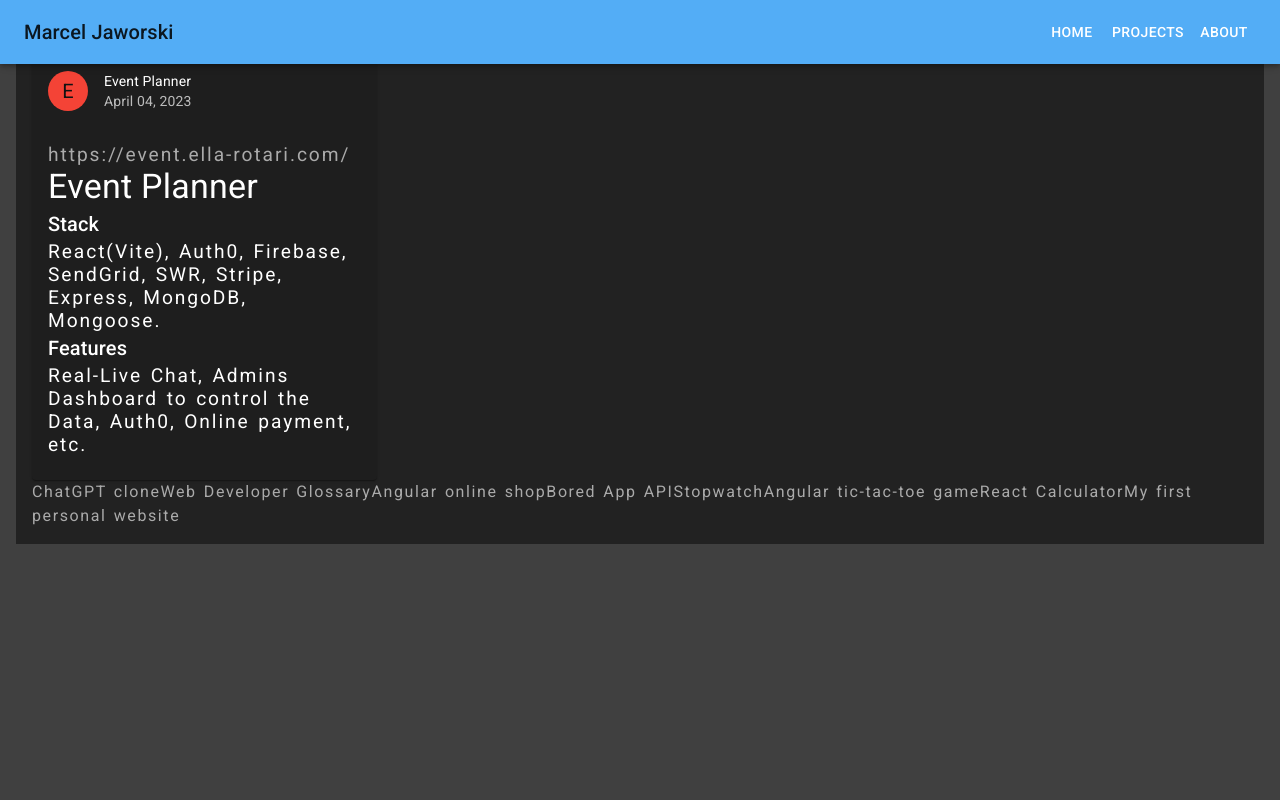
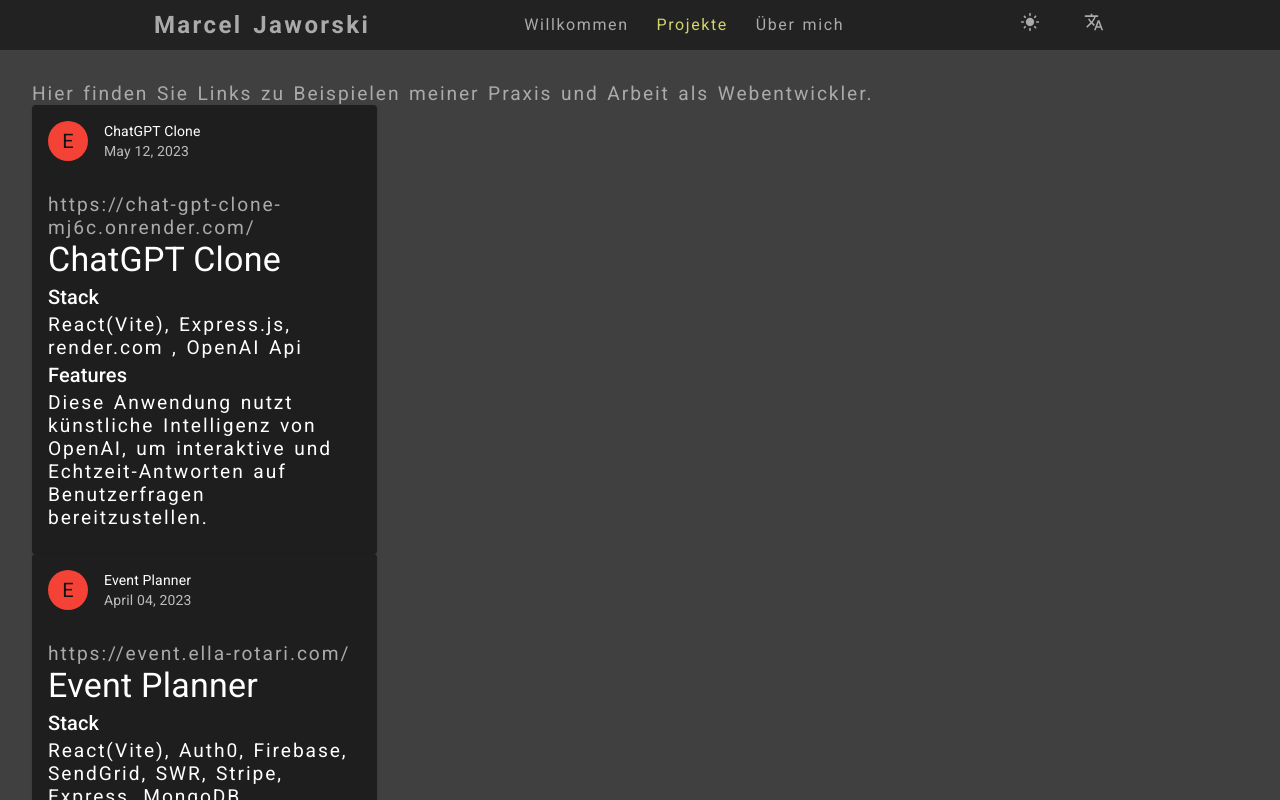
Before and after one commit to marceljaworski/portfolio, a React (Vite) app: page /projects in a window 1280 px wide. Shown: the top 800 px of the page. Built offline with nearby package versions, Linux system fonts and the light colour scheme.

Commit message:
card project.map

```diff
--- a/src/App.scss
+++ b/src/App.scss
@@ -17,9 +17,7 @@
 		color: $primary;
 	}
 
-	.main {
-		background-color: $background-dark;
-	}
+
 
 }
 .light {
@@ -33,9 +31,7 @@
 		color: $primary;
 	}
 
-	.main {
-		background-color: $gray1;
-	}
+
 }
 
 .App {
@@ -52,34 +48,34 @@
 		text-decoration: none;
 	}
 
-	// .nav {
-	// 	width: 100%;
-	// 	height: 50px;
-	// 	background-color: $background-dark;
-	// 	display: flex;
-	// 	align-items: center;
-	// 	justify-content: space-evenly;
-	// 	position: relative;
-	// 	.nav-items {
-	// 		width: 25%;
-	// 		display: flex;
-	// 		justify-content: space-between;
-	// 	}
-	// 	.nav-icons {
-	// 		width: 10%;
-	// 		display: flex;
-	// 		justify-content: space-around;
-	// 	}
-	// 	.icon {
-	// 		color: $primary;
-	// 	}
+	.nav {
+		width: 100%;
+		height: 50px;
+		background-color: $background-dark;
+		display: flex;
+		align-items: center;
+		justify-content: space-evenly;
+		position: relative;
+		.nav-items {
+			width: 25%;
+			display: flex;
+			justify-content: space-between;
+		}
+		.nav-icons {
+			width: 10%;
+			display: flex;
+			justify-content: space-around;
+		}
+		.icon {
+			color: $primary;
+		}
 
-	// 	a.active {
-	// 		color: rgb(211, 211, 110);
-	// 	}
+		a.active {
+			color: rgb(211, 211, 110);
+		}
 
 
-	// }
+	}
 
 	.main {
 		margin: 1rem;
--- a/src/App.tsx
+++ b/src/App.tsx
@@ -1,25 +1,26 @@
 import './App.scss';
-import { Routes, Route, Navigate} from 'react-router-dom';
+import { Routes, Route, Navigate, NavLink} from 'react-router-dom';
 import { PageWelcome } from './pages/PageWelcome';
 import { PageProjects } from './pages/PageProjects';
 import { PageAbout } from './pages/PageAbout';
 import { Page404 } from './pages/Page404';
-// import { LanguageChooser } from './components/LanguageChooser';
-// import { Theme } from './components/Theme';
+import { LanguageChooser } from './components/LanguageChooser';
+import { Theme } from './components/Theme';
 import { AppContext } from './AppContext';
 import { useContext } from 'react';
 
-
-import { Navbar } from './components/Navbar/Nabvar';
+// import { Navbar } from './components/Navbar/Nabvar';
 
 
 function App() {
 	const { data, lightMode } = useContext(AppContext);
 
 
+
+
 	return (
 		<div className={"App "+ (lightMode ? 'light' : 'dark')}>
-			{/* <nav className='nav'>
+			<nav className='nav'>
 				<NavLink to="/welcome"><h1>Marcel Jaworski</h1></NavLink>
 				<div className='nav-items'>
 					<NavLink to="/welcome">{data.navText[0]}</NavLink>
@@ -30,10 +31,11 @@ function App() {
 					<Theme/>
 					<LanguageChooser/>
 				</div>
-			</nav> */}
+			</nav>
 
 
-			<Navbar/>
+			{/* <Navbar /> */}
+
 
 
 
--- a/src/AppContext.tsx
+++ b/src/AppContext.tsx
@@ -10,6 +10,7 @@ interface Lang {
 interface Data {
     [key: string]: any;
 }
+
 
 interface IAppContext {
     language: string;
@@ -30,6 +31,7 @@ export const AppProvider: React.FC<IAppProvider> = ({ children }) => {
     const [language, setLanguage] = useState("de");
     const [data, setData] = useState(dataDE);
     const [ lightMode, setLightMode ] = useState(false);
+
 
     const languages = [
         {
@@ -63,6 +65,8 @@ export const AppProvider: React.FC<IAppProvider> = ({ children }) => {
                 changeLanguage,
                 setLightMode,
                 lightMode,
+
+
             }}>
             {children}
         </AppContext.Provider>
--- a/src/content/dataDE.json
+++ b/src/content/dataDE.json
@@ -5,9 +5,33 @@
     },
     "pageProjects": {
         "paragraph": "Hier finden Sie Links zu Beispielen meiner Praxis und Arbeit als Webentwickler.",
-        "chatGpt": {
-            "text": "Unter Verwendung der leistungsstarken OpenAI-API habe ich eine Anwendung namens ChatGPT Clone entwickelt. Diese Anwendung nutzt künstliche Intelligenz von OpenAI, um interaktiv und in Echtzeit Antworten auf Benutzerfragen zu liefern. Ich habe eine ansprechende Benutzeroberfläche implementiert, die dem Original-ChatGPT ähnelt. Für das Frontend habe ich React und Vite, ein JavaScript-Framework, verwendet. Darüber hinaus habe ich den Server-Backend separat auf der OnRender-Plattform bereitgestellt. Auf der OnRender-Plattform verwaltet der Server-Backend Benutzerfragen und die über die OpenAI-API erhaltenen Antworten. Meinen persönlichen API-Schlüssel als registrierter Benutzer bei OpenAI speichere ich sicher und vertraulich auf diesem Server. Diese modulare Architektur, bei der der Server-Backend und das Frontend separat auf der OnRender-Plattform bereitgestellt werden, gewährleistet einen sicheren und skalierbaren Betrieb von ChatGPT Clone und bietet den Benutzern ein reibungsloses und interaktives Chat-Erlebnis."
-        }
+        "projects":[
+            {
+                "description": "Ich habe eine reaktionsfähige Benutzeroberfläche implementiert, die dem ursprünglichen ChatGPT ähnelt.",
+                "title": "ChatGPT Clone",
+                "stack": "React(Vite), Express.js, render.com , OpenAI Api",
+                "features": "Diese Anwendung nutzt künstliche Intelligenz von OpenAI, um interaktive und Echtzeit-Antworten auf Benutzerfragen bereitzustellen.",
+                "link": "https://chat-gpt-clone-mj6c.onrender.com/",
+                "date": "May 12, 2023"
+            },
+            {
+                "description": "Final project",
+                "title": "Event Planner",
+                "stack": "React(Vite), Auth0, Firebase, SendGrid, SWR, Stripe, Express, MongoDB, Mongoose.",
+                "features": "Real-Live Chat, Admins Dashboard to control the Data, Auth0, Online payment",
+                "link": "https://event.ella-rotari.com/",
+                "date": "April 04, 2023"
+            },
+
+            {
+                "description": "Ein Quizspiel, das den Benutzer auf die wichtigsten Begriffe testet, die jeder Website-Entwickler kennen muss.",
+                "title": "Web Developer Glossary",
+                "stack": "React(Vite), TypeScript, localStorage",
+                "features": "Der Benutzer kann die Begriffe sehen und Bedeutungen anzeigen. Verwalten Sie Begriffe, indem Sie über ein Formular neue Begriffe hinzufügen oder erlernte Begriffe entfernen.",
+                "link": "https://glossary-marceljaworski.vercel.app/",
+                "date": "December 12, 2022"
+            }
+        ]
     },
     "pageWelcome": {
         "posts": [
--- a/src/content/dataEN.json
+++ b/src/content/dataEN.json
@@ -5,9 +5,35 @@
     },
     "pageProjects": {
         "paragraph": "Here you will find links to examples of my practice and work as a web developer.",
-        "chatGpt": {
-            "text": "Using the powerful OpenAI API, I've developed an application called ChatGPT Clone. This application uses OpenAI artificial intelligence to provide interactive and real-time answers to user questions. I've implemented a responsive user interface that resembles the original ChatGPT. For the frontend, I used React and Vite, a JavaScript framework.Furthermore, I deployed the server backend separately on the OnRender platform.On the OnRender platform, the server backend manages user queries and those via the OpenAI API received responses. As a registered user at OpenAI, I store my personal API key securely and confidentially on this server. This modular architecture, in which the server backend and the frontend are provided separately on the OnRender platform, ensures secure and scalable operation by ChatGPT Clone and provides users with a smooth and interactive chat experience."
+        "projects":[
+            {
+            "description": "I've implemented a responsive user interface that resembles the original ChatGPT. ",
+            "title": "ChatGPT Clone",
+            "stack": "React(Vite), Express.js, OpenAI Api",
+            "features": "This application uses OpenAI artificial intelligence to provide interactive and real-time answers to user questions.",
+            "link": "https://chat-gpt-clone-mj6c.onrender.com/",
+            "date": "May 12, 2023"
+        },
+            {
+            "description": "Final project",
+            "title": "Event Planner",
+            "stack": "React(Vite), Auth0, Firebase, SendGrid, SWR, Stripe, Express, MongoDB, Mongoose.",
+            "features": "Real-Live Chat, Admins Dashboard to control the Data, Auth0, Online payment",
+            "link": "https://event.ella-rotari.com/",
+            "date": "April 04, 2023"
+        },
+
+        {
+            "description": "A trivia game that tests the user on the most important terms that every website developer needs to know.",
+            "title": "Web Developer Glossary",
+            "stack": "React(Vite), TypeScript, localStorage",
+            "features": "the user can see the terms, show meanings. Manage terms by adding new terms using a form or removing learned terms.",
+            "link": "https://glossary-marceljaworski.vercel.app/",
+            "date": "December 12, 2022"
         }
+
+        ]
+
     },
     "pageWelcome": {
         "posts": [
--- a/src/main.tsx
+++ b/src/main.tsx
@@ -3,13 +3,16 @@ import App from './App';
 import { BrowserRouter } from 'react-router-dom';
 import { AppProvider } from './AppContext';
 import { CssBaseline, ThemeProvider, createTheme } from "@mui/material";
-import { blue, orange } from "@mui/material/colors";
+import { blue, deepPurple, orange } from "@mui/material/colors";
+
+
+
 
 const theme = createTheme({
 	palette: {
 		mode: "dark",
 		primary: {
-			main: blue[400]
+			main: deepPurple[400]
 		},
 		secondary: {
 			main: orange[800]
@@ -18,6 +21,8 @@ const theme = createTheme({
 	},
 
 })
+
+
 
 ReactDOM.createRoot(document.getElementById('root') as HTMLElement).render(
 
--- a/src/pages/PageProjects.tsx
+++ b/src/pages/PageProjects.tsx
@@ -1,44 +1,52 @@
 
 import {  Card, CardContent, CardActions, Typography, CardHeader, Avatar} from '@mui/material';
 import { AppContext } from '../AppContext';
-import { useContext } from 'react';
+import { JSXElementConstructor, ReactElement, ReactFragment, ReactPortal, useContext } from 'react';
 import { red } from '@mui/material/colors';
 
 // import Grid from '@mui/material/Grid';
-
+interface project {
+	title: string,
+	description: string,
+	stack: string,
+	features: string,
+	link: string,
+	date: string
+}
 
 export const PageProjects = () => {
 	const { data } = useContext(AppContext);
 	return (
 		<div className="main main-projects">
 			<p>{data.pageProjects.paragraph}</p>
-
-				<Card sx={{ maxWidth: 345 }}>
+				{data.pageProjects.projects.map((item: project) =>
+					<Card sx={{ maxWidth: 345 }}>
 					<CardHeader
 						avatar={
 							<Avatar sx={{ bgcolor: red[500]}}>E</Avatar>
 						}
-						title="Event Planner"
-						subheader="April 04, 2023"
+						title={item.title}
+						subheader={item.date}
 
 					/>
 
 					<CardContent>
 
-						 <a href="https://event.ella-rotari.com/" target="blank"><Typography>https://event.ella-rotari.com/</Typography></a>
+						 <a href={item.link} target="blank"><Typography>{item.link}</Typography></a>
 
 
-						<Typography variant='h4'>Event Planner</Typography>
+						<Typography variant='h4'>{item.title}</Typography>
 						<Typography variant='h6'>Stack</Typography>
 
-						<Typography> React(Vite), Auth0, Firebase, SendGrid, SWR, Stripe, Express, MongoDB, Mongoose.</Typography>
+						<Typography>{item.stack}</Typography>
 						<Typography variant='h6'>Features</Typography>
 
-						<Typography>Real-Live Chat, Admins Dashboard to control the Data, Auth0, Online payment, etc.</Typography>
+						<Typography>{item.features}</Typography>
 					</CardContent>
 				</Card>
-				<a href="https://chat-gpt-clone-mj6c.onrender.com/" target="blank">ChatGPT clone</a>
-				<a href="https://glossary-marceljaworski.vercel.app/" target="blank">Web Developer Glossary</a>
+				)}
+
+
 				<a href="https://angular-online-shop.vercel.app/" target="blank">Angular online shop</a>
 				<a href="https://bored-api-marceljaworski.vercel.app/" target="blank">Bored App API</a>
 				<a href="https://stopwatch-jsx.netlify.app/" target="blank">Stopwatch</a>
```
Also changed, not shown: src/components/Navbar/consts/navItems.tsx (+0 -7 lines).
